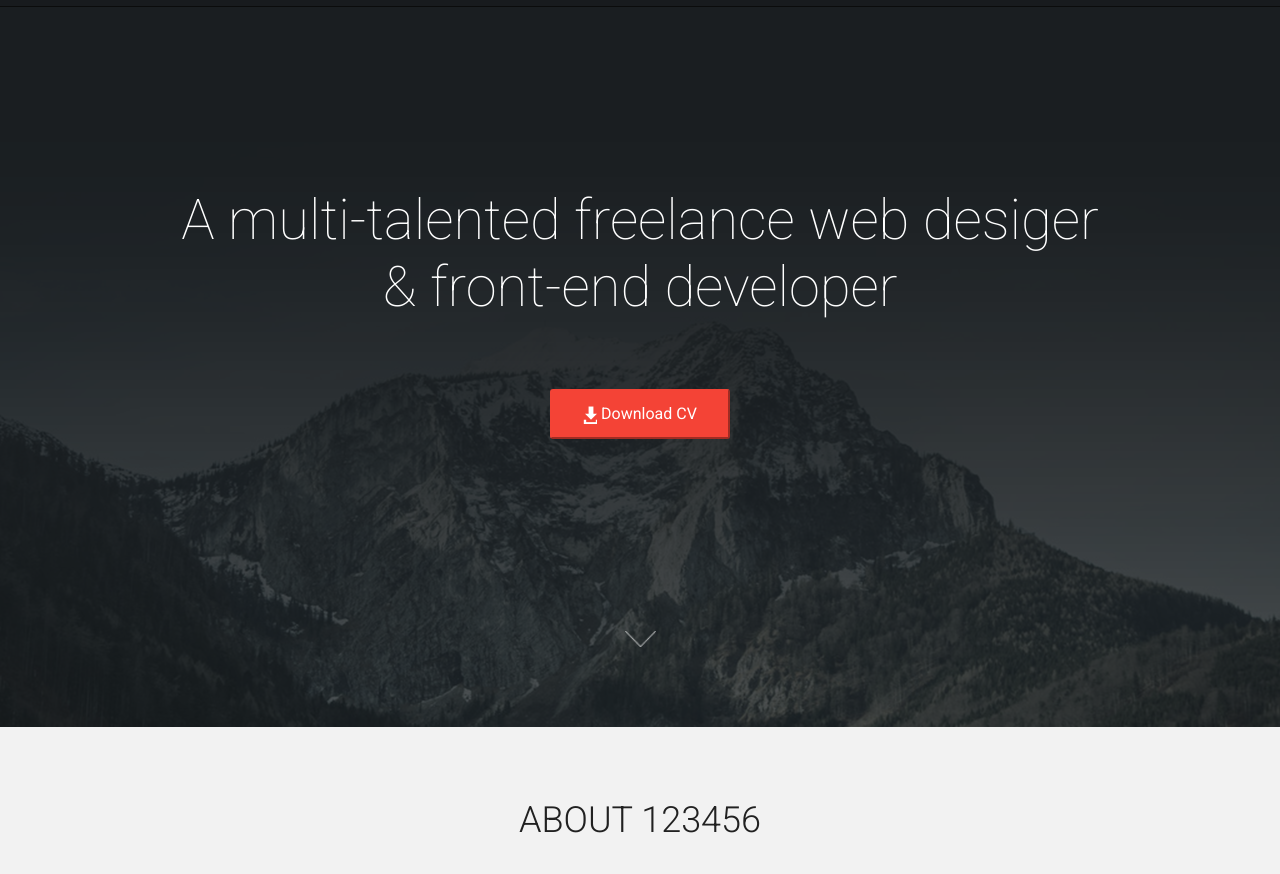
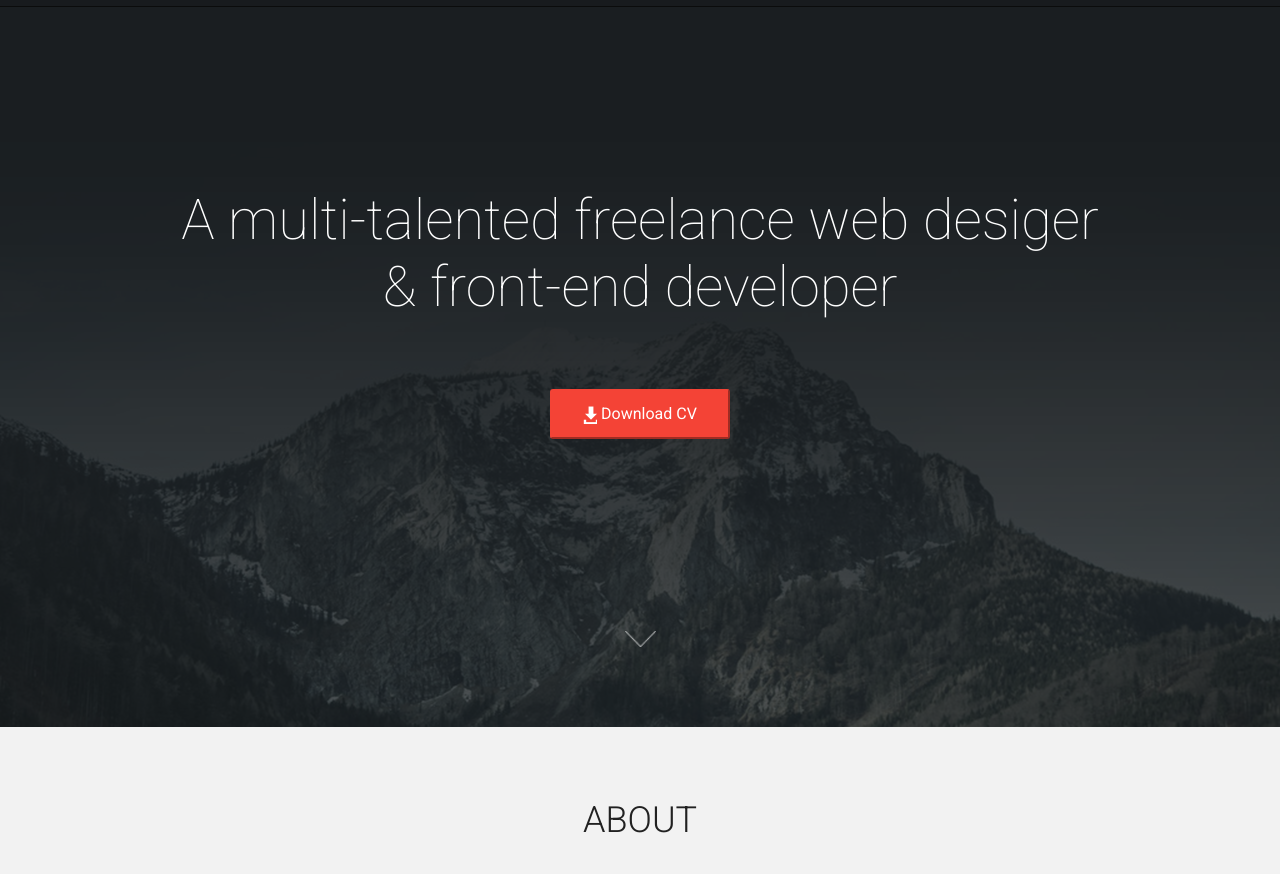
Before and after one commit to miljko1984/port-master, a website: page app/index.html in a window 1280 px wide. Shown: the part 73-947 px from the top of the page. Drawn offline with nearby package versions, Linux system fonts and the light colour scheme; files that its build step writes are made by us from their sources.

Commit message:
no message

```diff
--- a/app/index.html
+++ b/app/index.html
@@ -79,7 +79,7 @@
     <!-- ABOUT -->
     <div id="about" class="about container-fluid">
         <div class="row">
-            <h3>About 123456</h3>
+            <h3>About</h3>
         </div>
         <div class="row">
             <p>Hey, I'm Neeraj kumar. I transform ideas into digital solutions that help clients better<br> connect with their audiences. I believe having a clean and minimal design<br> is the best way to make websites elegant and functional...</p>
--- a/src/scss/partials/_about.scss
+++ b/src/scss/partials/_about.scss
@@ -1,6 +1,5 @@
 .about {
     background-color: $color-gray95; // #F2F2F2
-    //height: 650px;
     h3 {
         padding-top: 52px;
         padding-bottom: 25px;
--- a/src/scss/style.scss
+++ b/src/scss/style.scss
@@ -47,5 +47,3 @@
 //----------------------------------*\
 // VENDOR
 //----------------------------------*/
-
-@import 'vendor/_external.scss';
```
Also changed, not shown: src/css/style.css, 1 other file.
